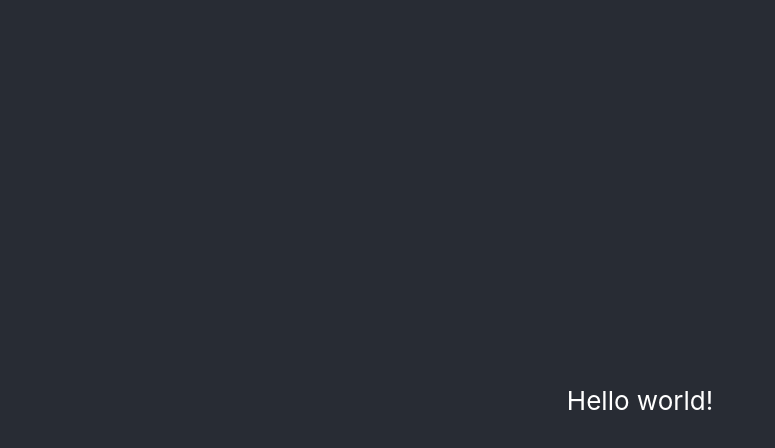
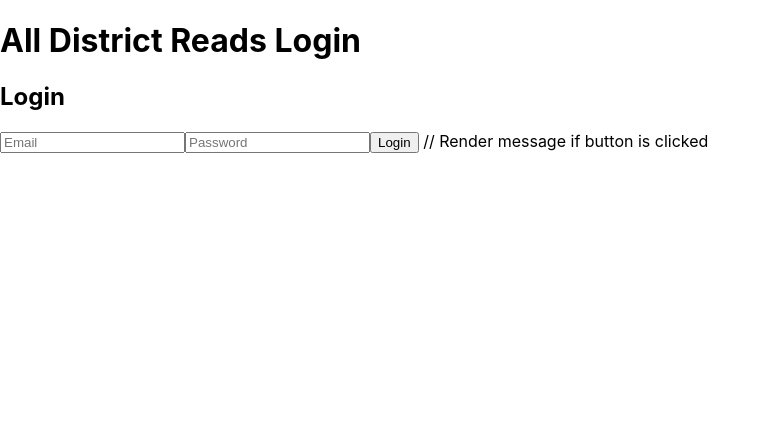
Before and after one commit to Hack4Impact-UMD/All-District-Reads-Web, a React (Create React App) app in the folder client/my-app/: page / in a window 1280 px wide. Shown: the top 448 px of the page, without its empty margins (0-775 px from the left). Built offline with nearby package versions, Linux system fonts and the light colour scheme.

Commit message:
Login page with two input fields and connecting firebase

```diff
--- a/client/my-app/package.json
+++ b/client/my-app/package.json
@@ -4,7 +4,6 @@
   "private": true,
   "dependencies": {
     "@testing-library/jest-dom": "^5.17.0",
-    "@testing-library/react": "^13.4.0",
     "@testing-library/user-event": "^13.5.0",
     "@types/jest": "^27.5.2",
     "@types/node": "^16.18.79",
@@ -40,5 +39,8 @@
       "last 1 firefox version",
       "last 1 safari version"
     ]
+  },
+  "devDependencies": {
+    "@testing-library/react": "^14.2.1"
   }
 }
--- a/client/my-app/src/App.tsx
+++ b/client/my-app/src/App.tsx
@@ -1,13 +1,18 @@
 import './App.css';
 
-function App() {
+import React from 'react';
+import ReactDOM from 'react-dom';
+import Login from './Pages/Login';
+
+const App: React.FC = () => {
   return (
-    <div className="App">
-      <header className="App-header">
-        Hello world!
-      </header>
-   </div>
+    <div>
+      <h1>All District Reads Login</h1>
+      <Login />
+    </div>
   );
-}
+};
+
+ReactDOM.render(<App />, document.getElementById('root'));
 
 export default App;
--- a/client/my-app/src/Pages/Login.tsx
+++ b/client/my-app/src/Pages/Login.tsx
@@ -1 +1,55 @@
-import React from 'react';
+import React, { useState } from 'react';
+import { getAuth, signInWithEmailAndPassword } from 'firebase/auth';
+import { FirebaseApp, FirebaseOptions, initializeApp, getApp } from 'firebase/app';
+import firebaseConfig from "../config/firebase";
+
+// Check if Firebase app has already been initialized
+let firebaseApp: FirebaseApp;
+try {
+  firebaseApp = initializeApp(firebaseConfig as FirebaseOptions);
+} catch (error) {
+  firebaseApp = getApp(); // If the app is already initialized, get the existing app
+}
+
+function Login() {
+  const [email, setEmail] = useState('');
+  const [password, setPassword] = useState('');
+  const [buttonClicked, setButtonClicked] = useState(false); // State to track if button is clicked
+
+  const handleLogin = async () => {
+    const auth = getAuth(firebaseApp);
+    setEmail(''); // Reset email field
+    setPassword(''); // Reset password field
+    try {
+      const userCredential = await signInWithEmailAndPassword(auth, email, password);
+      console.log('Login successful:', userCredential.user);
+      setButtonClicked(true); // Set buttonClicked to true when button is clicked
+      // Redirect or perform other actions on successful login
+
+    } catch (error:any) {
+      console.error('Login error:', error.message);
+    }
+  };
+
+  return (
+    <div>
+      <h2>Login</h2>
+      <input
+        type="email"
+        placeholder="Email"
+        value={email}
+        onChange={(e) => setEmail(e.target.value)}
+      />
+      <input
+        type="password"
+        placeholder="Password"
+        value={password}
+        onChange={(e) => setPassword(e.target.value)}
+      />
+      <button onClick={handleLogin}>Login</button>
+      {buttonClicked && <p>Login button clicked!</p>} // Render message if button is clicked
+    </div>
+  );
+}
+
+export default Login;
--- a/client/my-app/src/backend/firebaseCalls.ts
+++ b/client/my-app/src/backend/firebaseCalls.ts
@@ -1,5 +1,7 @@
 import { AuthError, createUserWithEmailAndPassword, getAuth, signInWithEmailAndPassword } from "firebase/auth";
 import app from "../config/firebase";
+
+
 
 export function authenticateUser(
     email: string,
```
Also changed, not shown: package.json (added, +19 -0 lines), 2 other files (tests, documents, lock files or other folders).
